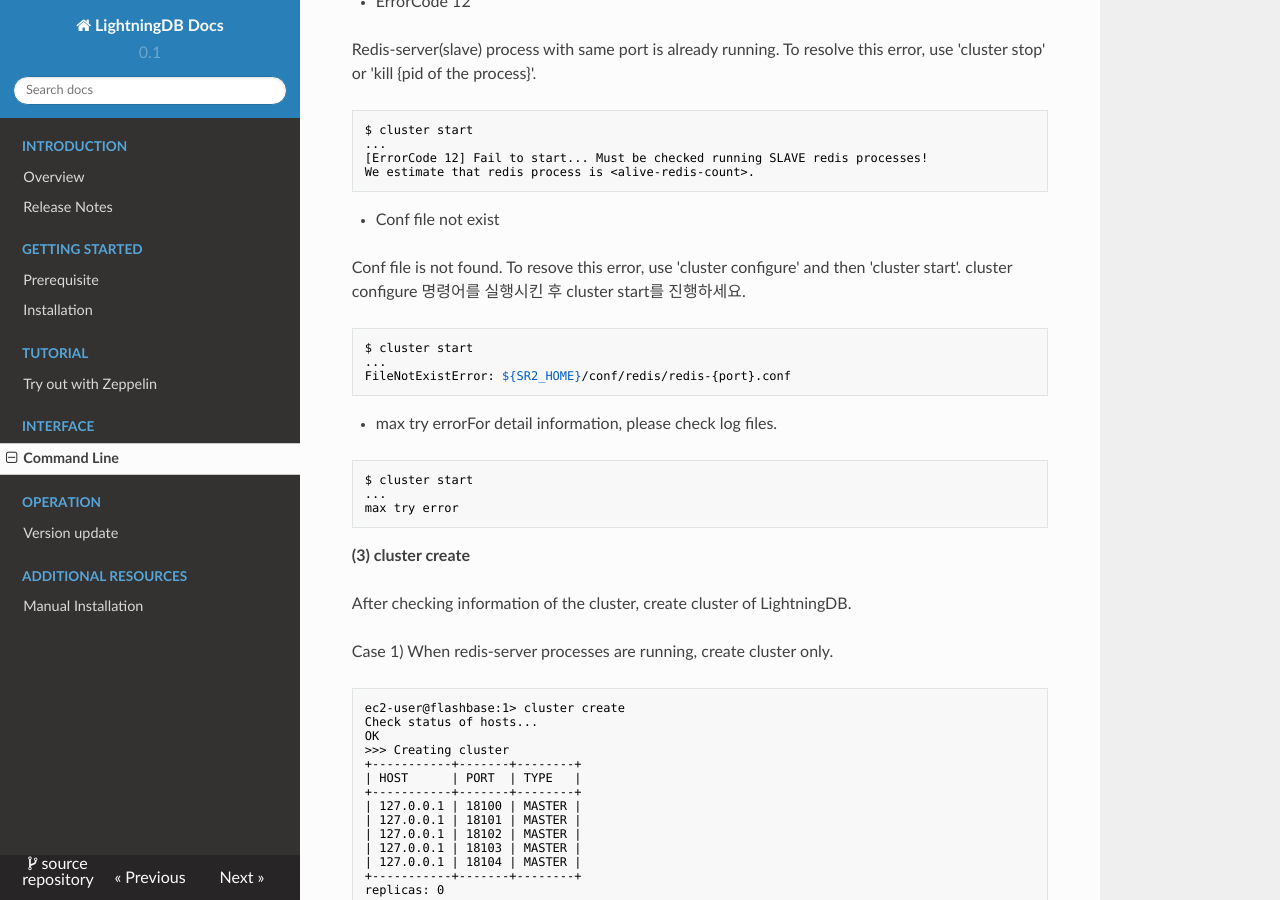
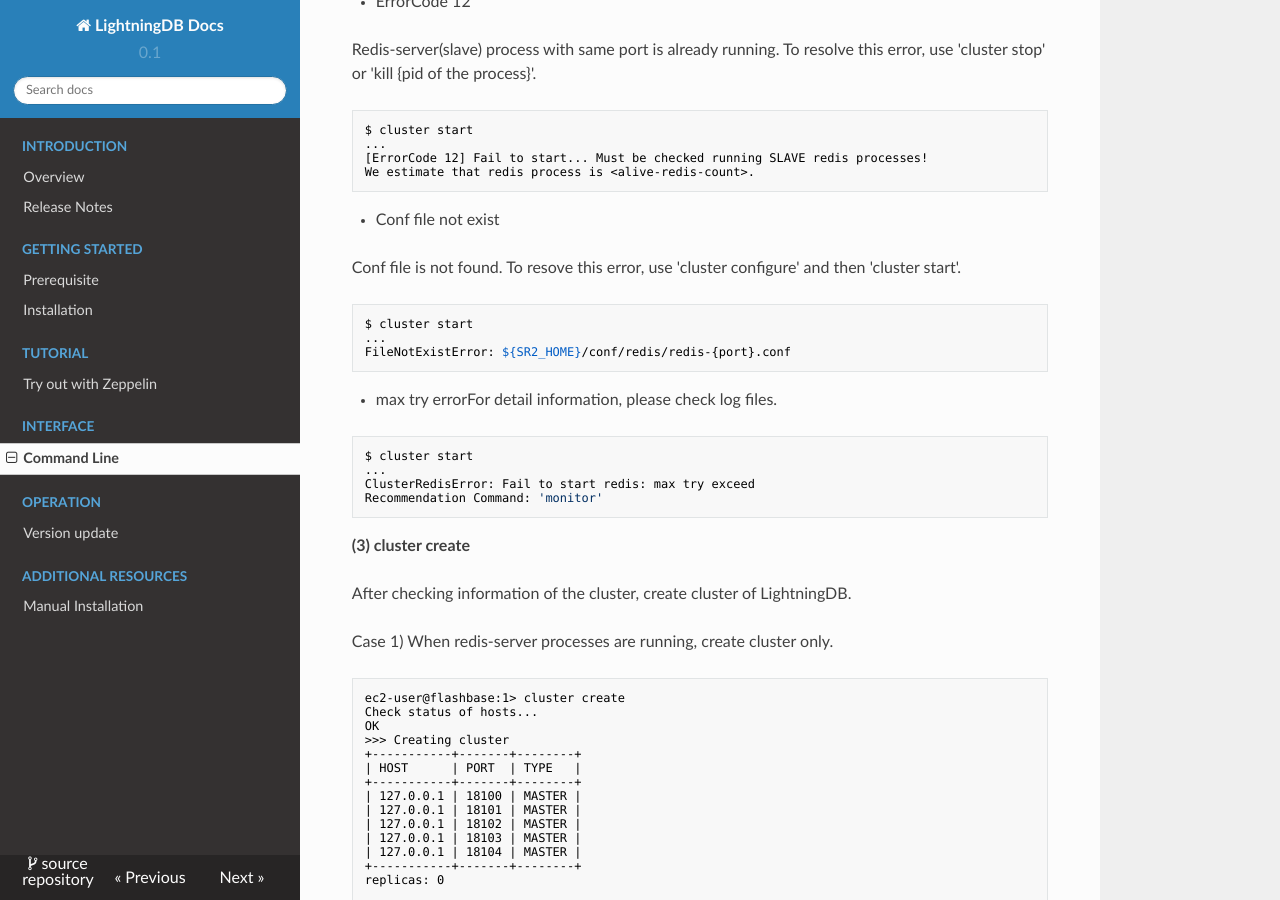
Before and after one commit to mnms/docs, an MkDocs documentation site: the page built from docs/command-line-interface.md, in a window 1280 px wide and 900 px high, scrolled down 2091 px. Built offline with MkDocs 1.6.1, drawn with Linux system fonts in a browser that asks for light colours; nearby versions of some CDN libraries; some of the changed text lies outside the part shown.

````diff
--- a/docs/command-line-interface.md
+++ b/docs/command-line-interface.md
@@ -125,7 +125,6 @@ We estimate that redis process is <alive-redis-count>.
 - Conf file not exist
 
 Conf file is not found. To resove this error, use 'cluster configure' and then 'cluster start'.
-cluster configure 명령어를 실행시킨 후 cluster start를 진행하세요.
 
 ``` bash
 $ cluster start
@@ -140,7 +139,8 @@ For detail information, please check log files.
 ``` bash
 $ cluster start
 ...
-max try error
+ClusterRedisError: Fail to start redis: max try exceed
+Recommendation Command: 'monitor'
 ```
 
 **(3) cluster create**
@@ -740,7 +740,7 @@ No rows selected (0.55 seconds)
 
 Default value of db url to connect is jdbc:hive2://$HIVE_HOST:$HIVE_PORT
 
-You can modify $HIVE_HOST and $HIVE_PORT by command conf ths
+You can modify $HIVE_HOST and $HIVE_PORT by command 'conf ths'
 
 **(2) thriftserver monitor**
 
@@ -774,9 +774,7 @@ ec2-user@flashbase:1> thriftserver start
 starting org.apache.spark.sql.hive.thriftserver.HiveThriftServer2, logging to /opt/spark/logs/spark-ec2-user-org.apache.spark.sql.hive.thriftserver.HiveThriftServer2-1-ip-172-31-39-147.ap-northeast-2.compute.internal.out
 ```
 
-You can view the logs through the command
-
-**monitor**.
+You can view the logs through the command 'monitor'.
 
 **(5) stop thriftserver**
 
````
Also changed, not shown: docs/install-fbctl.md (+2 -2 lines).
